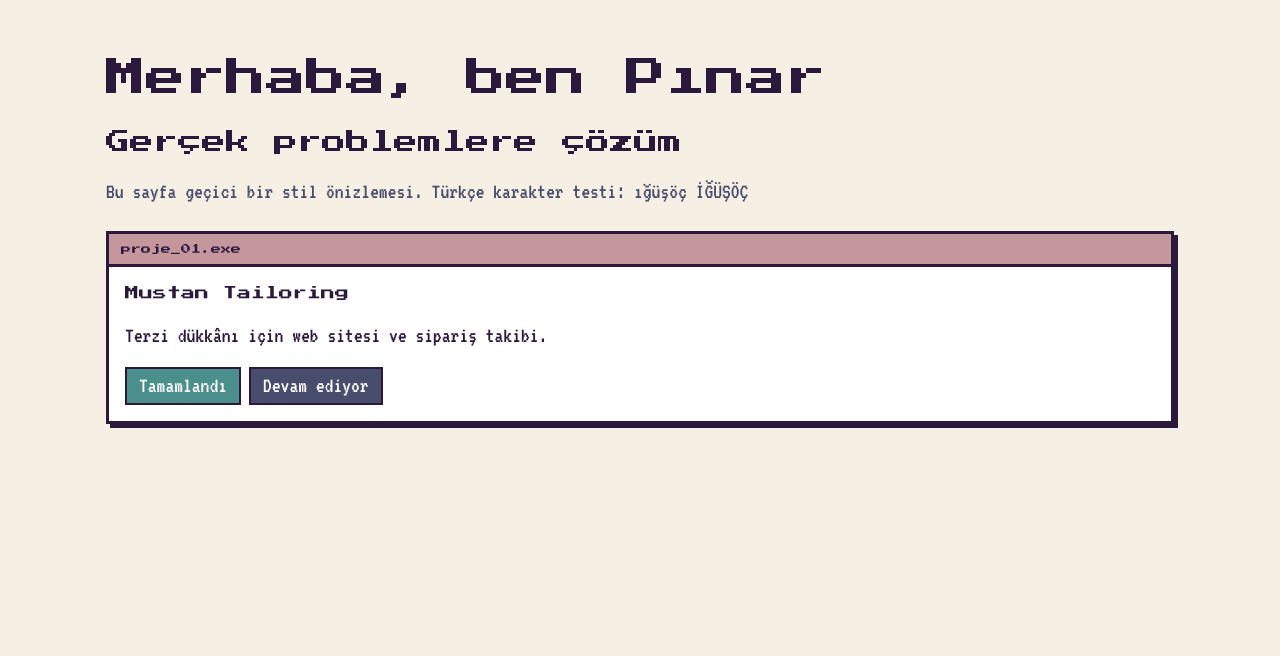
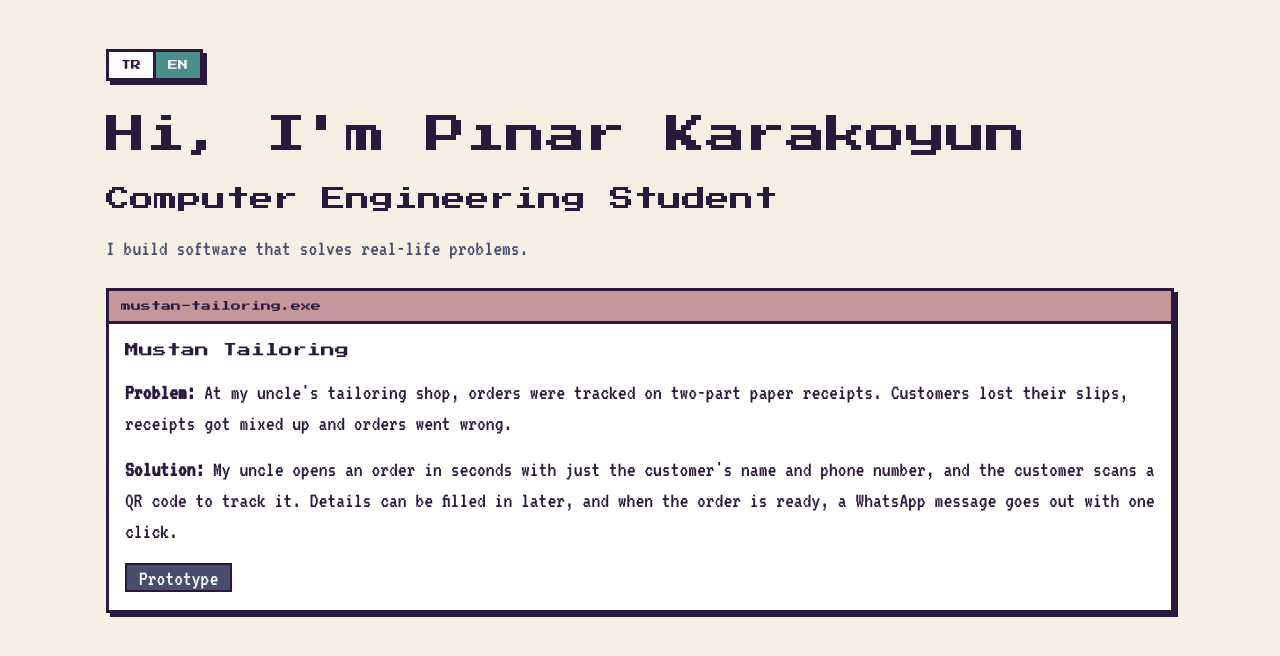
Before and after one commit to pinarkarakoyun/pinarkarakoyun.github.io, a React (Vite) app: page / in a window 1280 px wide. Shown: the top 656 px of the page. Built offline with nearby package versions, Linux system fonts and the light colour scheme.

Commit message:
feat: add TR/EN language toggle

```diff
--- a/src/App.jsx
+++ b/src/App.jsx
@@ -1,10 +1,11 @@
-// Geçici stil önizlemesi: palet, fontlar ve pencere görünümünü görmek için.
+// Geçici önizleme: dil geçişini gerçek veriyle denemek için.
 // 4. adımda yerini Navbar ve Hero bileşenleri alacak.
 
-const badges = [
-  { name: 'Tamamlandı', bg: 'var(--color-accent)', fg: 'var(--color-on-accent)' },
-  { name: 'Devam ediyor', bg: 'var(--color-secondary)', fg: 'var(--color-on-secondary)' },
-]
+import { LanguageToggle } from './components/LanguageToggle.jsx'
+import { profile } from './data/profile.js'
+import { projects } from './data/projects.js'
+import { useLanguage } from './i18n/useLanguage.js'
+import { ui } from './i18n/ui.js'
 
 const windowStyle = {
   background: 'var(--color-window)',
@@ -23,29 +24,38 @@ const titlebarStyle = {
 }
 
 function App() {
+  const { t } = useLanguage()
+  const project = projects[0]
+
   return (
     <main style={{ maxWidth: 'var(--content-width)', margin: '0 auto', padding: 'var(--space-lg) var(--space-sm)' }}>
-      <h1>Merhaba, ben Pınar</h1>
-      <h2>Gerçek problemlere çözüm</h2>
-      <p style={{ color: 'var(--color-ink-soft)' }}>
-        Bu sayfa geçici bir stil önizlemesi. Türkçe karakter testi: ığüşöç İĞÜŞÖÇ
-      </p>
+      <LanguageToggle />
+      <h1 style={{ marginTop: 'var(--space-md)' }}>
+        {t(ui.hero.greeting)} {profile.name}
+      </h1>
+      <h2>{t(profile.title)}</h2>
+      <p style={{ color: 'var(--color-ink-soft)' }}>{t(profile.tagline)}</p>
 
       <section style={windowStyle}>
-        <div style={titlebarStyle}>proje_01.exe</div>
+        <div style={titlebarStyle}>{project.id}.exe</div>
         <div style={{ padding: 'var(--space-sm)' }}>
-          <h3>Mustan Tailoring</h3>
-          <p>Terzi dükkânı için web sitesi ve sipariş takibi.</p>
-          <div style={{ display: 'flex', gap: 'var(--space-xs)', flexWrap: 'wrap' }}>
-            {badges.map((b) => (
-              <span
-                key={b.name}
-                style={{ background: b.bg, color: b.fg, padding: '0.1rem 0.75rem', border: '2px solid var(--color-border)' }}
-              >
-                {b.name}
-              </span>
-            ))}
-          </div>
+          <h3>{project.title}</h3>
+          <p>
+            <strong>{t(ui.project.problem)}:</strong> {t(project.problem)}
+          </p>
+          <p>
+            <strong>{t(ui.project.solution)}:</strong> {t(project.solution)}
+          </p>
+          <span
+            style={{
+              background: 'var(--color-secondary)',
+              color: 'var(--color-on-secondary)',
+              padding: '0.1rem 0.75rem',
+              border: '2px solid var(--color-border)',
+            }}
+          >
+            {t(ui.status[project.status])}
+          </span>
         </div>
       </section>
     </main>
--- /dev/null
+++ b/src/components/LanguageToggle.css
@@ -0,0 +1,29 @@
+.language-toggle {
+  display: inline-flex;
+  border: var(--border-width) solid var(--color-border);
+  box-shadow: var(--shadow-pixel);
+}
+
+.language-toggle__button {
+  font-family: var(--font-heading);
+  font-size: 0.625rem;
+  padding: 0.5rem 0.75rem;
+  border: 0;
+  background: var(--color-window);
+  color: var(--color-ink);
+  cursor: pointer;
+}
+
+.language-toggle__button + .language-toggle__button {
+  border-left: var(--border-width) solid var(--color-border);
+}
+
+.language-toggle__button[aria-pressed='true'] {
+  background: var(--color-accent);
+  color: var(--color-on-accent);
+}
+
+.language-toggle__button:hover:not([aria-pressed='true']) {
+  background: var(--color-titlebar);
+  color: var(--color-on-titlebar);
+}
--- /dev/null
+++ b/src/components/LanguageToggle.jsx
@@ -0,0 +1,25 @@
+import { useLanguage } from '../i18n/useLanguage.js'
+import { LANGUAGES } from '../i18n/translate.js'
+import { ui } from '../i18n/ui.js'
+import './LanguageToggle.css'
+
+// TR | EN düğmesi. Seçili dil aria-pressed ile işaretlenir (ekran okuyucular için).
+export function LanguageToggle() {
+  const { lang, setLang, t } = useLanguage()
+
+  return (
+    <div className="language-toggle" role="group" aria-label={t(ui.languageToggle.label)}>
+      {LANGUAGES.map((code) => (
+        <button
+          key={code}
+          type="button"
+          className="language-toggle__button"
+          aria-pressed={lang === code}
+          onClick={() => setLang(code)}
+        >
+          {code.toUpperCase()}
+        </button>
+      ))}
+    </div>
+  )
+}
--- /dev/null
+++ b/src/i18n/LanguageProvider.jsx
@@ -0,0 +1,39 @@
+import { useEffect, useState } from 'react'
+import { LanguageContext } from './languageContext.js'
+import { LANGUAGES, detectBrowserLanguage } from './translate.js'
+
+const STORAGE_KEY = 'portfolio-lang'
+
+// Başlangıç dili: daha önce seçilmişse o, yoksa tarayıcı dili.
+// localStorage gizli pencerede veya kapalıyken hata verebilir, bu yüzden try/catch.
+function getInitialLanguage() {
+  try {
+    const saved = localStorage.getItem(STORAGE_KEY)
+    if (LANGUAGES.includes(saved)) return saved
+  } catch {
+    // Kayıt okunamadı, tarayıcı diline geç
+  }
+  return detectBrowserLanguage(navigator.languages ?? [navigator.language])
+}
+
+export function LanguageProvider({ children }) {
+  const [lang, setLang] = useState(getInitialLanguage)
+
+  // Dil değişince <html lang> özelliğini güncelle (ekran okuyucular ve arama motorları için)
+  useEffect(() => {
+    document.documentElement.lang = lang
+  }, [lang])
+
+  function changeLanguage(next) {
+    setLang(next)
+    try {
+      localStorage.setItem(STORAGE_KEY, next)
+    } catch {
+      // Kaydedilemezse sadece bu ziyaret için geçerli olur
+    }
+  }
+
+  return (
+    <LanguageContext.Provider value={{ lang, setLang: changeLanguage }}>{children}</LanguageContext.Provider>
+  )
+}
--- /dev/null
+++ b/src/i18n/languageContext.js
@@ -0,0 +1,4 @@
+import { createContext } from 'react'
+
+// Seçili dil ve onu değiştiren fonksiyon. Değeri LanguageProvider doldurur.
+export const LanguageContext = createContext(null)
--- /dev/null
+++ b/src/i18n/translate.js
@@ -0,0 +1,28 @@
+// Çeviri yardımcıları. React'ten bağımsız saf fonksiyonlar: kolayca test edilebilir.
+
+export const LANGUAGES = ['tr', 'en']
+
+// İlk ziyarette tarayıcı dilinden başlangıç dilini seçer:
+// tercih listesinde Türkçe varsa 'tr', yoksa 'en'.
+export function detectBrowserLanguage(browserLanguages = []) {
+  const prefersTurkish = browserLanguages.some((code) => code.toLowerCase().startsWith('tr'))
+  return prefersTurkish ? 'tr' : 'en'
+}
+
+// value iki şekilde gelebilir:
+//   - düz metin ('Java')            → her dilde aynı, olduğu gibi döner
+//   - çeviri nesnesi ({ tr, en })   → seçili dildeki metin döner
+export function translate(value, lang) {
+  if (value == null) return ''
+  if (typeof value === 'string') return value
+
+  const text = value[lang]
+  if (text) return text
+
+  // Eksik çeviri: ziyaretçi boş alan görmesin diye diğer dile düş,
+  // geliştirirken de konsola uyarı yaz ki eksik fark edilsin.
+  if (import.meta.env?.DEV) console.warn(`Eksik çeviri (${lang}):`, value)
+
+  const otherLang = LANGUAGES.find((code) => code !== lang)
+  return value[otherLang] ?? ''
+}
--- /dev/null
+++ b/src/i18n/ui.js
@@ -0,0 +1,40 @@
+// Arayüz metinleri: menü, bölüm başlıkları, butonlar, rozetler.
+// İçerik (projeler, deneyim) src/data altında; burada sadece sabit arayüz yazıları var.
+
+export const ui = {
+  nav: {
+    about: { tr: 'Hakkımda', en: 'About' },
+    projects: { tr: 'Projeler', en: 'Projects' },
+    experience: { tr: 'Deneyim', en: 'Experience' },
+    skills: { tr: 'Yetenekler', en: 'Skills' },
+    contact: { tr: 'İletişim', en: 'Contact' },
+  },
+  hero: {
+    greeting: { tr: 'Merhaba, ben', en: "Hi, I'm" },
+    cta: { tr: 'Projelerime göz at', en: 'See my projects' },
+  },
+  project: {
+    problem: { tr: 'Problem', en: 'Problem' },
+    solution: { tr: 'Çözüm', en: 'Solution' },
+    next: { tr: 'Sırada', en: 'Next' },
+    github: { tr: 'GitHub', en: 'GitHub' },
+    noRepo: { tr: 'Kod paylaşılmıyor', en: 'Code not public' },
+  },
+  status: {
+    done: { tr: 'Tamamlandı', en: 'Completed' },
+    prototype: { tr: 'Prototip', en: 'Prototype' },
+    'in-progress': { tr: 'Devam ediyor', en: 'In progress' },
+    planning: { tr: 'Planlama', en: 'Planning' },
+  },
+  experience: {
+    current: { tr: 'Şu an burada', en: 'Current' },
+    education: { tr: 'Eğitim', en: 'Education' },
+    certificates: { tr: 'Sertifikalar', en: 'Certificates' },
+  },
+  skills: {
+    languages: { tr: 'Diller', en: 'Languages' },
+  },
+  languageToggle: {
+    label: { tr: 'Dil seçimi', en: 'Language' },
+  },
+}
--- /dev/null
+++ b/src/i18n/useLanguage.js
@@ -0,0 +1,15 @@
+import { useContext } from 'react'
+import { LanguageContext } from './languageContext.js'
+import { translate } from './translate.js'
+
+// Bileşenlerde kullanım:
+//   const { lang, setLang, t } = useLanguage()
+//   <h2>{t(ui.sections.projects)}</h2>
+export function useLanguage() {
+  const context = useContext(LanguageContext)
+  if (!context) {
+    throw new Error('useLanguage, LanguageProvider içinde kullanılmalı')
+  }
+  const t = (value) => translate(value, context.lang)
+  return { ...context, t }
+}
--- a/src/main.jsx
+++ b/src/main.jsx
@@ -3,9 +3,12 @@ import { createRoot } from 'react-dom/client'
 import './styles/tokens.css'
 import './styles/global.css'
 import App from './App.jsx'
+import { LanguageProvider } from './i18n/LanguageProvider.jsx'
 
 createRoot(document.getElementById('root')).render(
   <StrictMode>
-    <App />
+    <LanguageProvider>
+      <App />
+    </LanguageProvider>
   </StrictMode>,
 )
```
